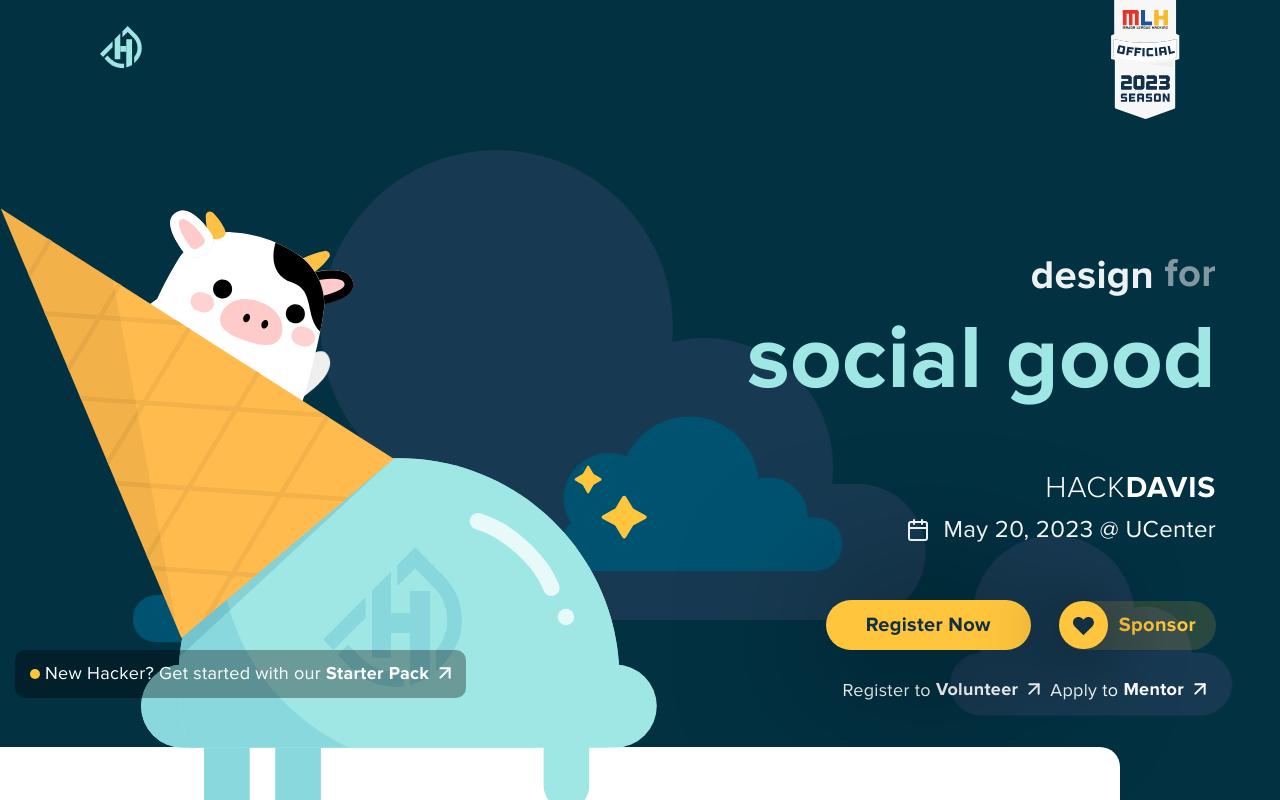
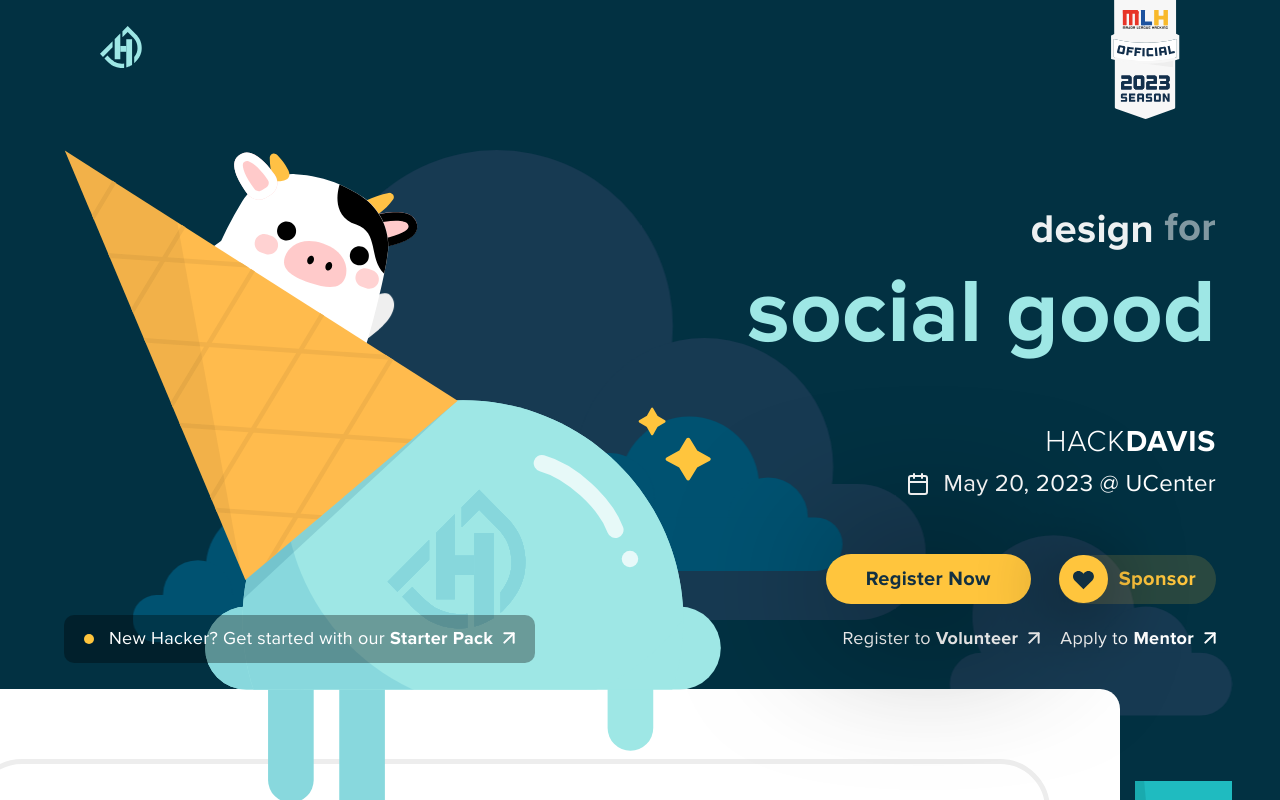
Before and after one commit to HackDavis/website-2023, a Next.js app: page / in a window 1280 px wide. Shown: the top 800 px of the page. Built offline with nearby package versions, Linux system fonts and the light colour scheme; a web font is replaced by a local one.

Commit message:
various fixes
Co-Authored-By: Eric Ni <47995084+ecni19@users.noreply.github.com>

```diff
--- a/src/components/mainSection/mainSection.tsx
+++ b/src/components/mainSection/mainSection.tsx
@@ -5,11 +5,12 @@ import WordCycle from './wordCycle';
 
 const MainSection = () => (
   <>
+    <div className={styles.wrapper}>
       <div className={styles.mainAnimationSection}>
-      <div className={styles.left}>
-        <div className={`${styles.starterPack} ${styles.links}`}>
-          <div className={styles.yellowCircle}></div>
-          <div>
+        <Cow />
+        <aside className={styles.starterPack}>
+          <div className={styles.yellowCircle} />
+          <span style={{ marginRight: 0 }} className={styles.links}>
             New Hacker? Get started with our{' '}
             <a
               href="https://hackdavis.notion.site/HackDavis-2023-Starter-Pack-33c778742f5745c7833a07255cbcc1d7"
@@ -19,10 +20,8 @@ const MainSection = () => (
               <strong style={{ marginRight: 10 }}> Starter Pack</strong>
               <UpArrow />
             </a>
-          </div>
-        </div>
-        <Cow />
-      </div>
+          </span>
+        </aside>
         <div className={styles.landing}>
           <div className={styles.mainSection}>
             <h1 className={styles.tagline}>
@@ -75,8 +74,9 @@ const MainSection = () => (
             </a>
           </div>
           <div className={styles.applications}>
-          <div className={styles.links}>
-            <div className={styles.text}>Register to </div>
+            <div style={{ marginRight: 20 }} className={styles.links}>
+              <div>
+                <span className={styles.text}>Register to </span>
                 <a
                   href="https://hackdavis.typeform.com/volunteer2023"
                   target="_blank"
@@ -86,8 +86,10 @@ const MainSection = () => (
                   <UpArrow />
                 </a>
               </div>
+            </div>
             <div className={styles.links}>
-            <div className={styles.text}>Apply to </div>
+              <div>
+                <span className={styles.text}>Apply to </span>
                 <a
                   href="https://hackdavis.typeform.com/mentor2023"
                   target="_blank"
@@ -100,6 +102,8 @@ const MainSection = () => (
             </div>
           </div>
         </div>
+      </div>
+    </div>
   </>
 );
 
--- a/src/styles/mainSection/cowCone.module.scss
+++ b/src/styles/mainSection/cowCone.module.scss
@@ -7,7 +7,6 @@
   height: auto;
   z-index: 1;
   margin-right: -35px;
-  margin-top: 10px;
   animation: slideIn 1.5s forwards;
 
   // cow hand
@@ -25,7 +24,7 @@
     @include mrwd(991px) {
       width: 21.4px;
       top: 75px;
-      left: 250px;
+      left: 150px;
     }
   }
 
@@ -41,7 +40,6 @@
 
     @include mrwd(991px) {
       margin-bottom: -109px;
-      left: 100px;
     }
   }
 
--- a/src/styles/mainSection/mainSection.module.scss
+++ b/src/styles/mainSection/mainSection.module.scss
@@ -55,18 +55,26 @@
   }
 }
 
+.wrapper {
+  padding-left: 64px;
+
+  @include mrwd(991px) {
+    padding-left: 0;
+  }
+}
+
 .mainAnimationSection {
   display: flex;
+  position: relative;
   flex-direction: row;
   align-items: flex-end;
   justify-content: space-between;
-  // justify-content: flex-end;
   z-index: 100;
   max-width: 1290px;
   margin: auto;
   padding-right: 64px;
 
-  @include mrwd(1170px) {
+  @include mrwd(1222px) {
     justify-content: flex-end;
   }
 
@@ -92,13 +100,13 @@
     margin-left: 0;
     min-width: 0;
     padding-bottom: 0;
+    margin-bottom: 15px;
   }
 }
 
 .mainSection {
   display: flex;
   flex-direction: column;
-  // z-index: 100;
 
   @include mrwd(991px) {
     flex-direction: column-reverse;
@@ -194,7 +202,7 @@
 
       @include mrwd(991px) {
         border-bottom-color: white;
-      border-bottom: 2px solid #ffffff;
+        border-bottom: 2px solid #ffffff;
       }
     }
     a:hover {
@@ -214,10 +222,6 @@
   justify-content: flex-end;
   align-items: center;
   margin-bottom: 26px;
-
-  @include mrwd(991px) {
-    // padding-top: 43px;
-  }
 }
 
 .yellowButton {
@@ -273,7 +277,7 @@
   background: #ffc53d;
   width: fit-content;
   border-radius: 100px;
-  color: #122F40;
+  color: #122f40;
   display: flex;
   flex-direction: row;
   justify-content: space-around;
@@ -285,27 +289,22 @@
     padding: 11px 60px 11px 20px;
   }
 
-  // transition: 0.4s;
   .heartButton {
-      transform: translateX(108px);
+    transform: translateX(108px);
 
-      @include mrwd(991px) {
-        transform: translateX(110px);
-      }
+    @include mrwd(991px) {
+      transform: translateX(110px);
+    }
   }
 }
 
 .heartButton {
   padding: 16px 14px 9px 14px;
-  // margin-left: 15px;
   background: #ffc53d;
   opacity: 1;
   border-radius: 100px;
   left: 0;
-  // filter: drop-shadow(0px 9px 75px rgba(0, 0, 0, 0.75));
   box-shadow: 0px 9px 75px rgba(0, 0, 0, 0.75);
-
-  // border: 2px yellow solid;
   position: absolute;
   transition: transform 0.4s cubic-bezier(0.165, 0.84, 0.44, 1);
 
@@ -313,40 +312,36 @@
     padding: 11px 9px 6px 10px;
   }
 }
+
 .yellowCircle {
   width: 10px;
   height: 10px;
   border-radius: 50%;
   background-color: var(--color-ducky);
+  margin-right: 15px;
+
   @include mrwd(991px) {
     display: none;
   }
-
 }
 
 .starterPack {
-  position: relative;
-  top: 500px;
-  left: 15px;
+  display: flex;
+  position: absolute;
+  left: 0;
+  bottom: 26px;
+  align-items: center;
+  justify-content: center;
   z-index: 10;
   width: fit-content;
   background: rgba(0, 0, 0, 0.33);
   border-radius: 10px;
-  padding: 15px 15px;
-  display: flex;
-  align-items: center;
-  justify-content: center;
-  gap: 7px;
+  padding: 15px 20px;
 
-  @include mrwd(1210px) {
-    left: 100px;
-  }
   @include mrwd(991px) {
-    top: 0px;
-    left: -20px;
-    margin-top: 10px;
-    width: 100px;
-
+    position: static;
+    padding-bottom: 10px;
+    margin-bottom: -10px;
   }
 }
 
@@ -356,20 +351,14 @@
   justify-content: flex-end;
 
   @include mrwd(991px) {
-    justify-content: center;
-    text-align: center;
+    justify-content: flex-start;
+    margin-left: 20px;
     padding-top: 0;
   }
 }
 
 .links {
   @include fontFactory(var(--proxima-nova), 18px, 400, white, 0.02rem, 1);
-  margin-right: 10px;
-  display: flex;
-  align-items: center;
-  justify-content: center;
-  gap: 5px;
-
   .text {
     @include mrwd(991px) {
       display: none;
@@ -386,7 +375,6 @@
     transition: border-bottom 200ms;
     border-bottom: 2px solid transparent;
     padding-bottom: 5px;
-    margin-top: 5px;
     align-self: center;
     &:hover {
       border-bottom-color: white;
@@ -400,8 +388,6 @@
   }
 
   @include mrwd(991px) {
-    // margin-right: 0;
-    // padding: 5px 15px;
     align-self: end;
     width: fit-content;
     max-width: 286px;
@@ -427,138 +413,3 @@
   width: 100%;
   border-radius: 40px;
 }
-
-// @media screen and (min-width: 1200px) {
-//     .container2 {
-//         margin-left: auto;
-//     }
-// }
-
-// @media screen and (max-width: 1400px) {
-//     // .cowConeContainer {
-//     //     margin-bottom: -18%;
-//     // }
-
-//     .cowHandAnimate {
-//         left: 53%;
-//     }
-//     // .container2 {
-//     //     margin-left: ;
-//     // }
-// }
-// @media screen and (max-width: 800px) {
-//     .landing {
-//         // padding: 0 40px;
-//         justify-content: space-between;
-//         flex-direction: column;
-//     }
-
-//     .cowCone {
-//         // width: 100%;
-//         position: relative;
-//         // max-width: 100%;
-//         //margin-right: 100px
-//     }
-
-//     .cowConeContainer {
-//         align-items: flex-start;
-//         // margin-bottom: -19vmin;
-//         // margin: -15% 10% -25% -10%;
-//         //margin-right: auto;
-//         padding-right: 5%;
-//         //margin-left: auto;
-//     }
-
-//     .cloud {
-//         width: 100%;
-//     }
-
-//     .cloudBg {
-//         bottom: 15%;
-//         height: 100%;
-//         left: 0%;
-//         bottom: 0;
-//         width: 100%;
-//     }
-
-//     .mainAnimationSection {
-//         // display: flex;
-//         flex-direction: column-reverse;
-//         justify-content: flex-start;
-//         margin: 0;
-//         overflow: visible;
-//     }
-
-//     .cowHandAnimate {
-//         left: 49%;
-//     }
-
-//     .landing {
-//         display: flex;
-//         flex-direction: column;
-//         justify-content: flex-end;
-
-//         margin-left: auto;
-//         padding: 0 40px;
-//         // margin: 0 20px 0 0;
-//     }
-
-//     .mainSection {
-//         display: flex;
-//         flex-direction: column;
-//         font-size: 18px;
-//         // justify-content: flex-end;
-//         align-items: flex-end;
-//     }
-//     .event {
-//         font-size: 16px;
-//         padding-top: 45px;
-
-//         .hackdavis {
-//             margin-bottom: 0px;
-//             font-size: 20px;
-//         }
-//     }
-//     .tagline {
-//         text-align: left;
-//         align-self: flex-start;
-//         font-size: 30px;
-//         padding-top: 85px;
-
-//         .socialGood {
-//             font-size: 45px;
-//         }
-//     }
-
-//     .container2 {
-//         margin-left: default;
-//     }
-
-//     .mainButton {
-//         font-size: 17px;
-//         flex-direction: row;
-//         justify-content: flex-end;
-//         padding-top: 40px;
-//     }
-
-//     .yellowButton {
-//         padding: 12px 20px;
-//         font-size: 17px;
-//         min-width: fit-content;
-//     }
-
-//     .fadedButton {
-//         gap: 10px;
-//         font-size: 17px;
-//     }
-
-//     .sponsorButton {
-//         gap: 10px;
-//         font-size: 17px;
-//     }
-
-//     .heartButton {
-//         padding: 13px 13px 6px 13px;
-//         // padding: 15px 15px 11px 15px;
-//     }
-// }
```
Lines whose indentation alone changed are shown as unchanged.
